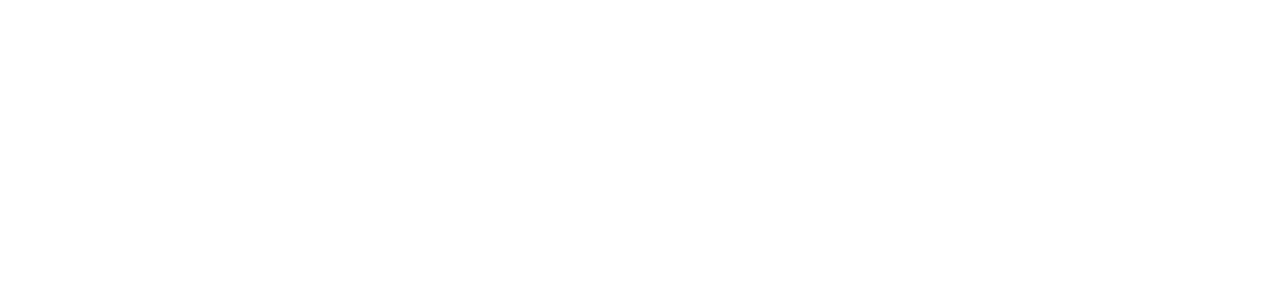
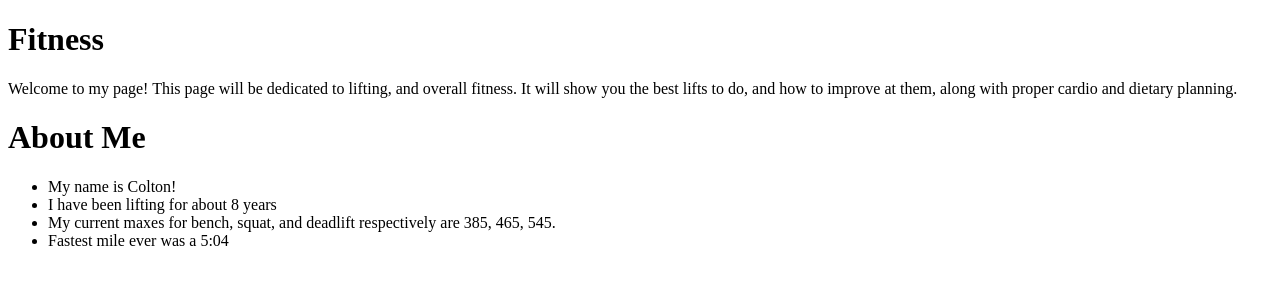
Before and after one commit to colts115/fitness-website, a plain HTML site: page index.html in a window 1280 px wide. Drawn offline with Linux system fonts and the light colour scheme.

Commit message:
Added a welcome section, and about me section with some facts about myself

```diff
--- a/index.html
+++ b/index.html
@@ -6,5 +6,19 @@
         <title>Fitness</title>
     </head>
 <body>
+    <header>
+        <h1>Fitness</h1>
+        <p>Welcome to my page! This page will be dedicated to lifting, and overall fitness. It will show you the best lifts to do, and how to improve at them, along with proper cardio and dietary planning.</p>
+    </header>
+
+    <header>
+        <h1>About Me</h1>
+        <ul>
+            <li>My name is Colton!</li>
+            <li>I have been lifting for about 8 years</li>
+            <li>My current maxes for bench, squat, and deadlift respectively are 385, 465, 545.</li>
+            <li>Fastest mile ever was a 5:04</li>
+        </ul>
+    </header>
 </body>
 </html>
```
